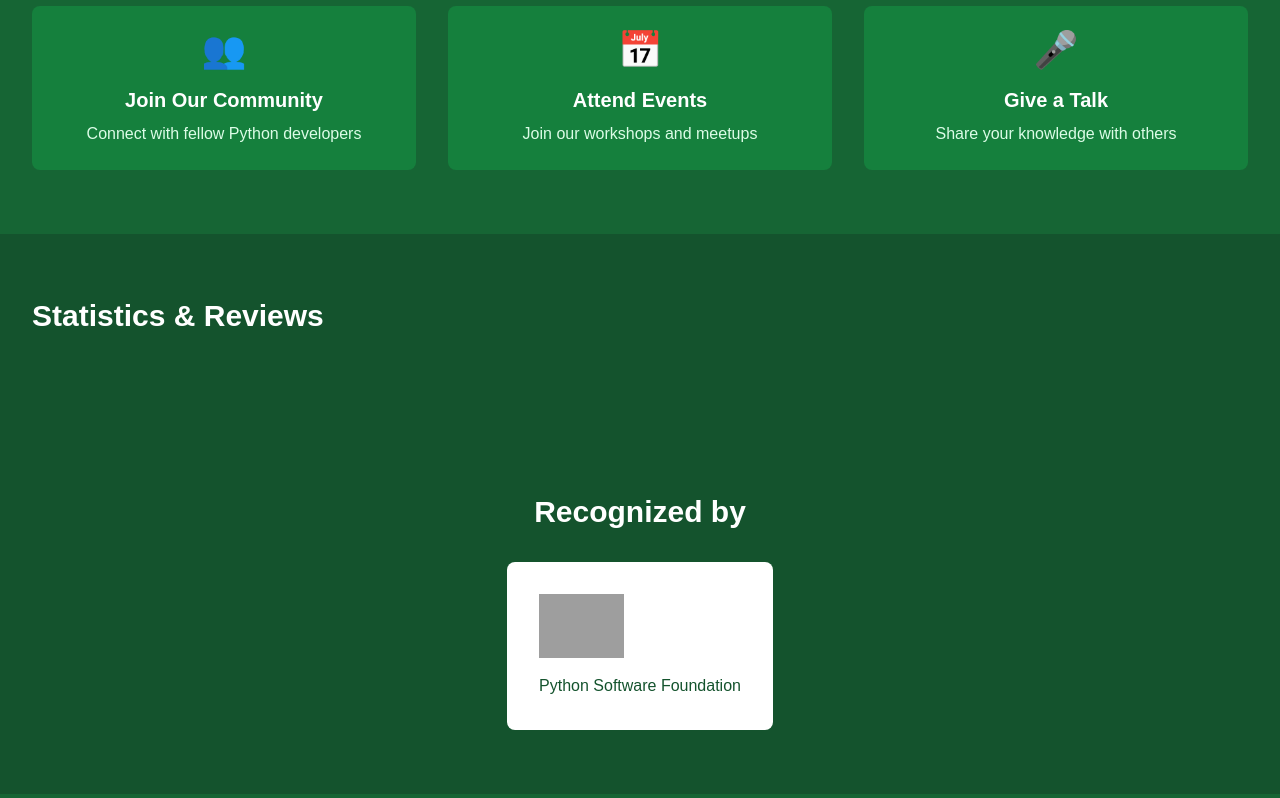
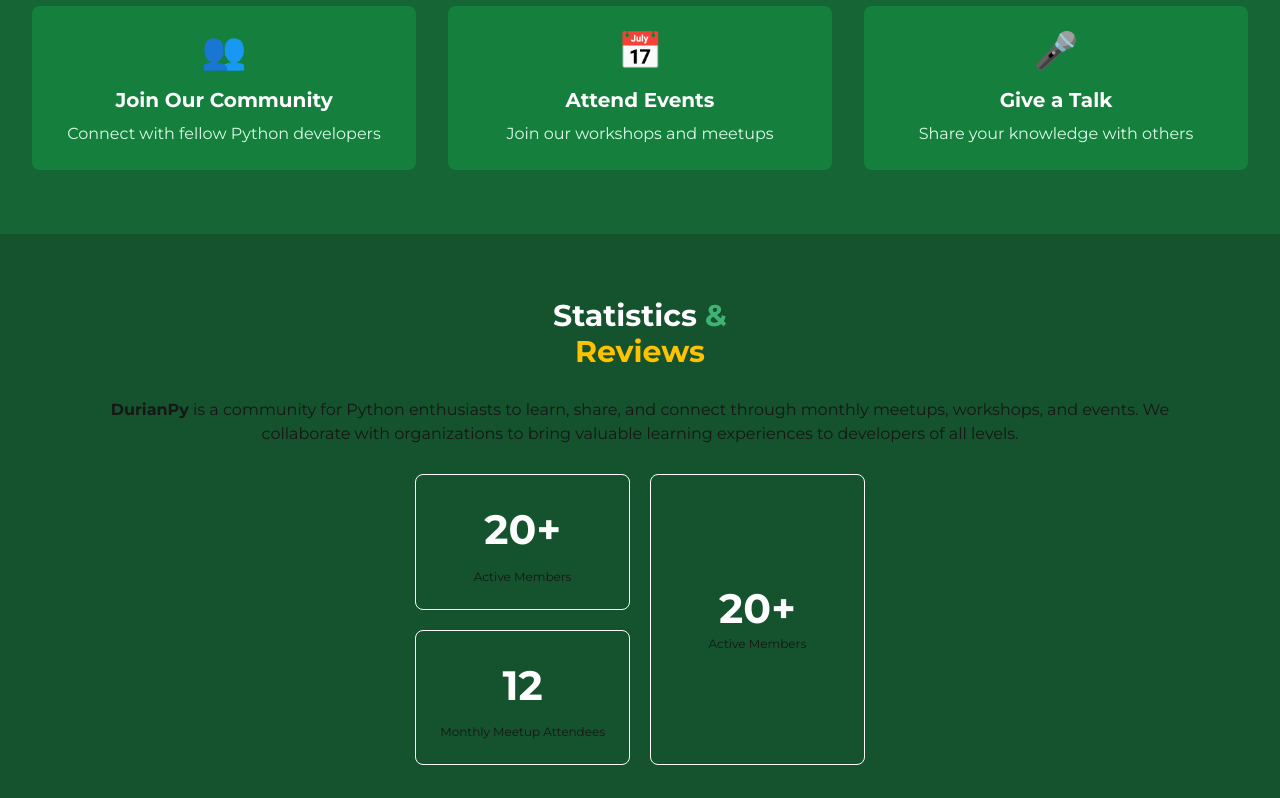
Before and after one commit to DurianPy-Davao-Python-User-Group/DurianPy-Official-Website, a Next.js app: page / in a window 1280 px wide. Shown: the part 854-1652 px from the top of the page. Built offline with nearby package versions, Linux system fonts and the light colour scheme; grey boxes are pictures that could not be loaded.

Commit message:
feat: initial progress of contents within this section

```diff
--- a/app/components/home/StatsAndReviews.tsx
+++ b/app/components/home/StatsAndReviews.tsx
@@ -4,14 +4,52 @@
   return (
     <section className="bg-green-900 py-16">
       <Container>
-        <div className="grid grid-cols-1 md:grid-cols-2 gap-12">
-          <div className="stats">
-            <h2 className="text-3xl font-bold text-white mb-8">
-              Statistics & Reviews
-            </h2>
-            <div className="grid grid-cols-2 gap-8">{/* Stats cards */}</div>
+        <div className="flex flex-col items-center px-8">
+          {/* Section Title */}
+          <div className="flex flex-col items-center text-3xl font-bold text-white pb-7">
+            <div className="flex">
+              <h2 className="pr-2">Statistics</h2>
+              <h2 className="text-midoriGreen">&</h2>
+            </div>
+            <h2 className="text-centerStage">Reviews</h2>
           </div>
-          <div className="reviews">{/* Reviews carousel/grid */}</div>
+
+          {/* Section Description */}
+          <div className="flex justify-center text-center pb-7 px-2">
+            <p>
+              <span className="font-bold">DurianPy</span> is a community for
+              Python enthusiasts to learn, share, and connect through monthly
+              meetups, workshops, and events. We collaborate with organizations
+              to bring valuable learning experiences to developers of all
+              levels.
+            </p>
+          </div>
+
+          {/* Section Statistics */}
+          <div className="grid grid-cols-2 grid-rows-2 gap-5">
+            <div className="bg-green-900 p-6 border border-white rounded-lg grid place-items-center">
+              <div className="text-center">
+                <div className="text-[41px] font-bold text-white mb-2">20+</div>
+                <div className="text-xs">Active Members</div>
+              </div>
+            </div>
+
+            <div className="row-span-2 bg-green-900 p-6 border border-white rounded-lg grid place-items-center">
+              <div className="text-center">
+                <div className="text-[41px] text-4xl font-bold text-white mb-2">
+                  20+
+                </div>
+                <div className="text-xs">Active Members</div>
+              </div>
+            </div>
+
+            <div className="bg-green-900 p-6 border border-white rounded-lg grid place-items-center">
+              <div className="text-center">
+                <div className="text-[41px] font-bold text-white mb-2">12</div>
+                <div className="text-xs">Monthly Meetup Attendees</div>
+              </div>
+            </div>
+          </div>
         </div>
       </Container>
     </section>
--- a/app/globals.css
+++ b/app/globals.css
@@ -1,3 +1,4 @@
+/* globals.css */
 @tailwind base;
 @tailwind components;
 @tailwind utilities;
@@ -5,6 +6,7 @@
 :root {
   --background: #ffffff;
   --foreground: #171717;
+  --font-montserrat: 'Montserrat', sans-serif;
 }
 
 @media (prefers-color-scheme: dark) {
@@ -17,7 +19,7 @@
 body {
   color: var(--foreground);
   background: var(--background);
-  font-family: Arial, Helvetica, sans-serif;
+  font-family: var(--font-montserrat);
 }
 
 @layer utilities {
--- a/app/layout.tsx
+++ b/app/layout.tsx
@@ -1,7 +1,16 @@
 import type { Metadata } from 'next';
 import localFont from 'next/font/local';
+import { Montserrat } from 'next/font/google';
 import './globals.css';
 
+// Import and configure the Montserrat font from Google Fonts
+const montserrat = Montserrat({
+  subsets: ['latin'],
+  variable: '--font-montserrat',
+  display: 'swap',
+});
+
+// Import and configure local fonts
 const geistSans = localFont({
   src: './fonts/GeistVF.woff',
   variable: '--font-geist-sans',
@@ -20,16 +29,15 @@
 
 export default function RootLayout({
   children,
-}: Readonly<{
+}: {
   children: React.ReactNode;
-}>) {
+}) {
   return (
-    <html lang="en">
-      <body
-        className={`${geistSans.variable} ${geistMono.variable} antialiased`}
-      >
-        {children}
-      </body>
+    <html
+      lang="en"
+      className={`${montserrat.variable} ${geistSans.variable} ${geistMono.variable}`}
+    >
+      <body className="antialiased">{children}</body>
     </html>
   );
 }
--- a/tailwind.config.ts
+++ b/tailwind.config.ts
@@ -1,3 +1,4 @@
+// tailwind.config.js
 import type { Config } from 'tailwindcss';
 
 const config: Config = {
@@ -11,9 +12,15 @@
       colors: {
         background: 'var(--background)',
         foreground: 'var(--foreground)',
+        midoriGreen: '#3EB372',
+        centerStage: '#FFC201',
+      },
+      fontFamily: {
+        sans: ['var(--font-montserrat)', 'sans-serif'],
       },
     },
   },
   plugins: [],
 };
+
 export default config;
```
